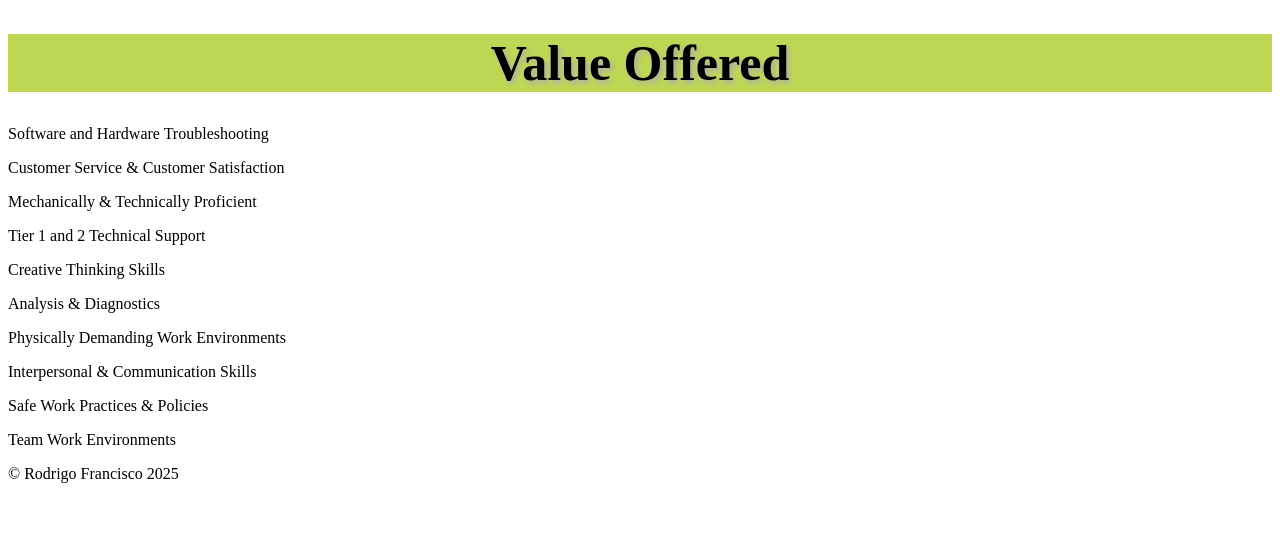
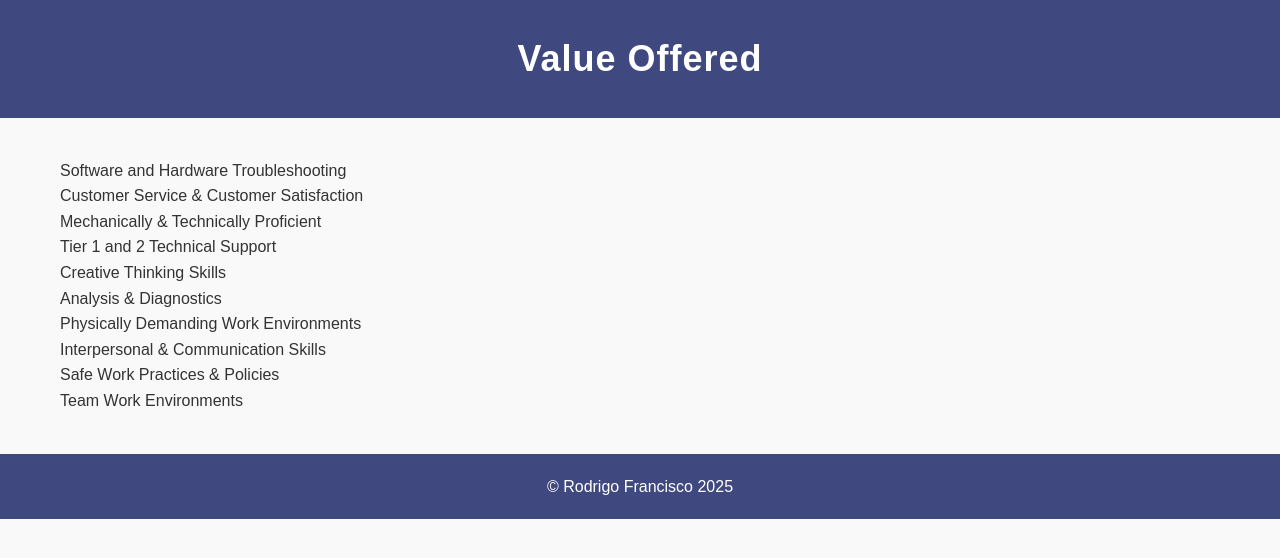
Before and after one commit to rodrigopereirafrancisco/Resume, a plain HTML site: page value.html in a window 1280 px wide. Drawn offline with Linux system fonts and the light colour scheme.

Commit message:
Update style6.css

```diff
--- a/style6.css
+++ b/style6.css
@@ -1,17 +1,67 @@
-h1 {
-    text-align: center;
-    font-size: 50px;
-    text-shadow: 3px 3px 5px #B0AEAE;
-    background-color: #BED754;
-  }
+/* General reset */
+* {
+  margin: 0;
+  padding: 0;
+  box-sizing: border-box;
+}
 
-  h2 {
-    font-size: 23px;
-    color: #3F497F;
-    font-family: Verdana, sans-serif;
-    text-align: center;
-    }
+body {
+  font-family: 'Arial', sans-serif;
+  background-color: #f9f9f9;
+  color: #333;
+  line-height: 1.6;
+  margin: 0;
+  padding: 0;
+}
 
-  h4 {
-    font-size: 20px;
-  }
+header {
+  background-color: #3F497F;
+  color: white;
+  padding: 30px 0;
+  text-align: center;
+}
+
+header h1 {
+  font-size: 36px;
+  letter-spacing: 1px;
+}
+
+.content {
+  max-width: 1200px;
+  margin: 0 auto;
+  padding: 40px 20px;
+}
+
+h2 {
+  font-size: 28px;
+  color: #333;
+  margin-bottom: 20px;
+  font-weight: 700;
+}
+
+ul {
+  list-style-type: none;
+  margin-top: 20px;
+}
+
+ul li {
+  margin-bottom: 12px;
+  font-size: 18px;
+  color: #555;
+}
+
+ul li strong {
+  color: #3F497F;
+}
+
+footer {
+  background-color: #3F497F;
+  color: white;
+  padding: 20px;
+  text-align: center;
+  position: relative;
+}
+
+footer p {
+  font-size: 16px;
+}
```
